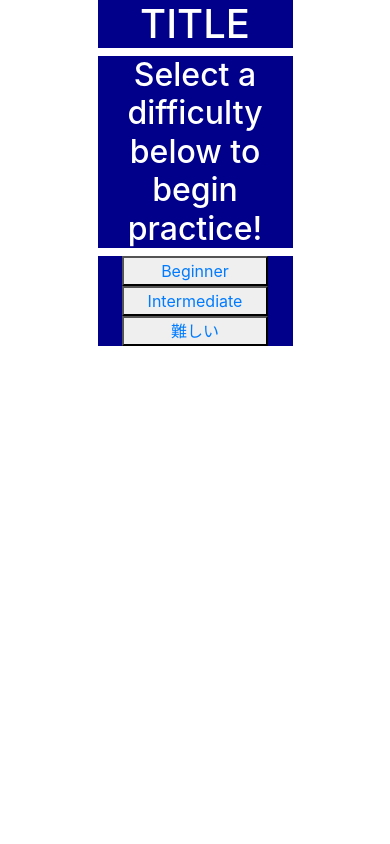
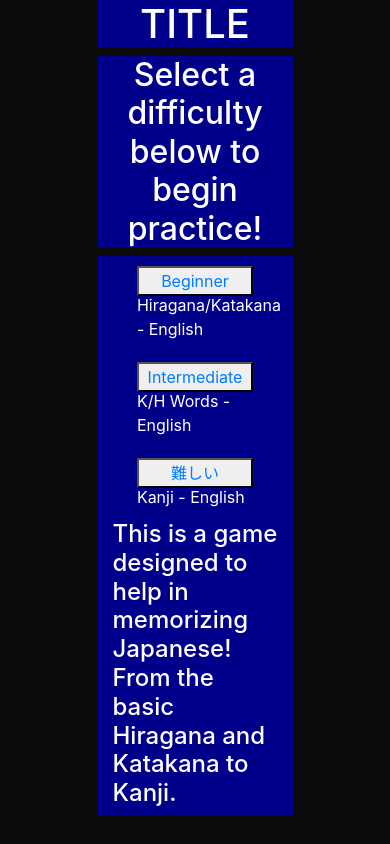
Before and after one commit to Phoenuxx/Kanji-Helper, a React (Create React App) app in the folder kanji-learn/client/: page / in a window 390 px wide. Built offline with nearby package versions, Linux system fonts and the light colour scheme.

Commit message:
#3 hiragana and katakana array added to 'Easy' page, started piecing in tile Component

```diff
--- a/kanji-learn/client/src/App.css
+++ b/kanji-learn/client/src/App.css
@@ -2,11 +2,12 @@ html, body {
   height: 100%;
   width: 100%;
   color: white;
+  background-color: rgba(0, 0, 0, 0.795);
 }
 
 .diff-btn {
-  margin: auto;
-
+  margin: 5px auto -5px auto;
+  width: 100%;
 }
 
 .test {
--- a/kanji-learn/client/src/Components/DifficultySelect/index.js
+++ b/kanji-learn/client/src/Components/DifficultySelect/index.js
@@ -3,6 +3,9 @@ import React from 'react';
 export default function Difficulty(props) {
 
     return (
-        <button className={props.class}><a href={props.src}>{props.difficulty}</a> </button>
+        <div className={props.class}>
+        <button className="diff-btn"><a href={props.src}>{props.difficulty}</a> </button>
+        <p>{props.descript}</p>
+        </div>
     );
 }
--- a/kanji-learn/client/src/Components/Hiragana-Tile/index.js
+++ b/kanji-learn/client/src/Components/Tile/index.js
@@ -3,6 +3,6 @@ import React from 'react';
 export default function HiraTile(props) {
 
     return (
-        <div></div>
+        <div className={props.class + "tile"}>{props.question}</div>
     )
 }
--- a/kanji-learn/client/src/Pages/Easy.js
+++ b/kanji-learn/client/src/Pages/Easy.js
@@ -1,5 +1,29 @@
 import React from 'react';
+import Tile from '../Components/Tile';
 
+const hiraKataArray = [
+//hiragana Chart
+  { sym: "あ", eng: 'a' }, { sym: 'い', eng: "i" }, { sym: 'う', eng: "u" }, { sym: 'え', eng: "e" }, { sym: 'お', eng: "o" },
+  { sym: 'か', eng: 'ka' }, { sym: 'き', eng: 'ki' }, { sym: 'く', eng: 'ku' }, { sym: 'け', eng: 'ke' }, { sym: 'こ', eng: 'ko' },
+  { sym: 'さ', eng: 'sa' }, { sym: 'し', eng: 'shi' }, { sym: 'す', eng: 'su' }, { sym: 'せ', eng: 'se' }, { sym: 'そ', eng: 'so' },
+  { sym: 'た', eng: 'ta' }, { sym: 'ち', eng: 'chi' }, { sym: 'つ', eng: 'tsu' }, { sym: 'て', eng: 'te' }, { sym: 'と', eng: 'to' },
+  { sym: 'な', eng: 'na' }, { sym: 'に', eng: 'ni' }, { sym: 'ぬ', eng: 'nu' }, { sym: 'ね', eng: 'nu' }, { sym: 'の', eng: 'nu' },
+  { sym: 'は', eng: 'ha' }, { sym: 'ひ', eng: 'hi' }, { sym: 'ふ', eng: 'fu' }, { sym: 'へ', eng: 'he' }, { sym: 'ほ', eng: 'ho' },
+  { sym: 'ま', eng: 'ma' }, { sym: 'み', eng: 'mi' }, { sym: 'む', eng: 'mu' }, { sym: 'め', eng: 'me' }, { sym: 'も', eng: 'mo' },
+  { sym: 'や', eng: 'ya' }, { sym: 'ゆ', eng: 'yu' }, { sym: 'よ', eng: 'yo' },
+  { sym: 'ら', eng: 'ra' }, { sym: 'り', eng: 'ri' }, { sym: 'る', eng: 'ru' }, { sym: 'れ', eng: 're' }, { sym: 'ろ', eng: 'ro' },
+  { sym: 'わ', eng: 'wa' }, { sym: 'を', eng: 'wo' }, { sym: 'ん', eng: 'n' },
+//katakana Char
+  { sym: 'ア', eng: 'a' }, { sym: 'イ', eng: 'i' }, { sym: 'ウ', eng: 'u' }, { sym: 'エ', eng: 'e' }, { sym: 'オ', eng: 'o' },
+  { sym: 'カ', eng: 'ka' }, { sym: 'キ', eng: 'ki' }, { sym: 'ク', eng: 'ku' }, { sym: 'ケ', eng: 'ke' }, { sym: 'コ', eng: 'ko' },
+  { sym: 'サ', eng: 'sa' }, { sym: 'シ', eng: 'shi' }, { sym: 'ス', eng: 'su' }, { sym: 'セ', eng: 'se' }, { sym: 'ソ', eng: 'so' },
+  { sym: 'タ', eng: 'ta' }, { sym: 'チ', eng: 'chi' }, { sym: 'ツ', eng: 'tsu' }, { sym: 'テ', eng: 'te' }, { sym: 'ト', eng: 'to' },
+  { sym: 'ナ', eng: 'na' }, { sym: 'ニ', eng: 'ni' }, { sym: 'ヌ', eng: 'nu' }, { sym: 'ネ', eng: 'ne' }, { sym: 'ノ', eng: 'no' },
+  { sym: 'ハ', eng: 'ha' }, { sym: 'ヒ', eng: 'hi' }, { sym: 'フ', eng: 'fu' }, { sym: 'ヘ', eng: 'he' }, { sym: 'ホ', eng: 'ho' },
+  { sym: 'マ', eng: 'ma' }, { sym: 'ミ', eng: 'mi' }, { sym: 'ム', eng: 'mu' }, { sym: 'メ', eng: 'me' }, { sym: 'モ', eng: 'mo' },
+  { sym: 'ヤ', eng: 'ya' }, { sym: 'ユ', eng: 'yu' }, { sym: 'ヨ', eng: 'yo' },
+  { sym: 'ラ', eng: 'ra' }, { sym: 'リ', eng: 'ri' }, { sym: 'ル', eng: 'ru' }, { sym: 'レ', eng: 're' }, { sym: 'ロ', eng: 'ro' },
+  { sym: 'ワ', eng: 'wa' }, { sym: 'ヲ', eng: 'wo' }, { sym: 'ン', eng: 'n' }];
 
 export default function easyPage() {
   return (
@@ -11,10 +35,15 @@ export default function easyPage() {
       </div>
       <div className="row title">
         <div className="col-3" />
-        <h2 className="col-6 test">Match each Kanji with it's direct meaning!</h2>
+        <h2 className="col-6 test">Type the sound for each Hiragana/Katakana that appears!</h2>
         <div className="col-3" />
       </div>
       <div className="row">
+        <div className="col-3" />
+        <div className="col-6 test">
+          <Tile class="" question={hiraKataArray[0].sym} answer={hiraKataArray[0].eng}></Tile>
+        </div>
+        <div className="col-3" />
       </div>
 
     </div>);
--- a/kanji-learn/client/src/Pages/Home.js
+++ b/kanji-learn/client/src/Pages/Home.js
@@ -2,8 +2,8 @@ import React from 'react';
 import DiffSelect from '../Components/DifficultySelect';
 
 export default function homePage() {
-return (
-<div className="App container-fluid">
+  return (
+    <div className="App container-fluid">
       <div className="row title">
         <div className="col-3" />
         <h1 className="col-6 test">TITLE</h1>
@@ -18,17 +18,25 @@ return (
         <div className="col-3" />
         <div className="col-6 test" >
           <div className="row" >
-            <DiffSelect class="diff-btn col-9 col-sm-8 col-md-7 col-lg-6 col-xl-5" difficulty="Beginner" src="/beginner"/>
+            <DiffSelect class="diff-btn col-9 col-sm-8 col-md-7 col-lg-6 col-xl-5" src="/beginner" difficulty="Beginner" descript="Hiragana/Katakana - English" />
           </div>
           <div className="row" >
-            <DiffSelect class="diff-btn col-9 col-sm-8 col-md-7 col-lg-6 col-xl-5" difficulty="Intermediate" src="/Intermediate"/>
+            <DiffSelect class="diff-btn col-9 col-sm-8 col-md-7 col-lg-6 col-xl-5" src="/Intermediate" difficulty="Intermediate" descript="K/H Words - English" />
           </div>
           <div className="row" >
-            <DiffSelect class="diff-btn col-9 col-sm-8 col-md-7 col-lg-6 col-xl-5" difficulty="難しい" src="/difficult"/>
+            <DiffSelect class="diff-btn col-9 col-sm-8 col-md-7 col-lg-6 col-xl-5" src="/difficult" difficulty="難しい" descript="Kanji - English" />
           </div>
         </div>
         <div className="col-3" />
       </div>
-
+      <div className="row">
+        <div className="col-3" />
+        <div className="test col-6">
+          <h4>
+            This is a game designed to help in memorizing Japanese! From the basic Hiragana and Katakana to Kanji.
+      </h4>
+          <div className="col-3" />
+        </div>
+      </div>
     </div>);
 }
```
